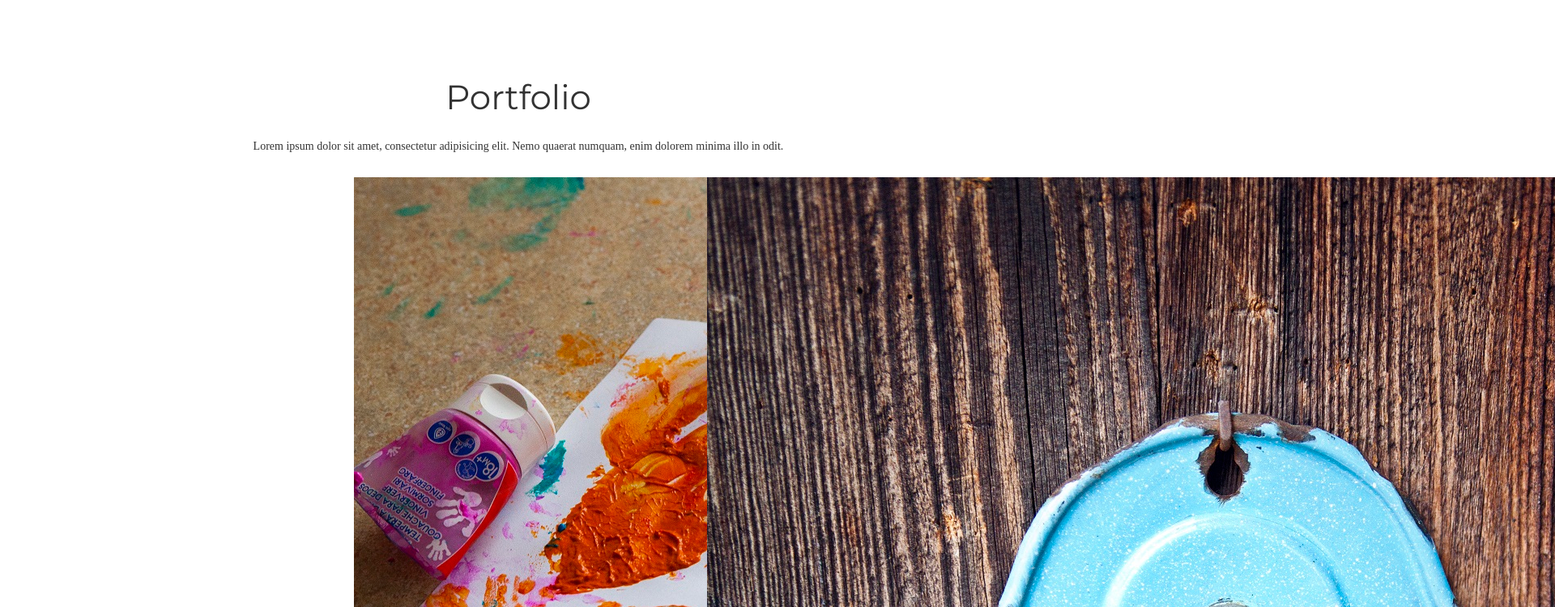
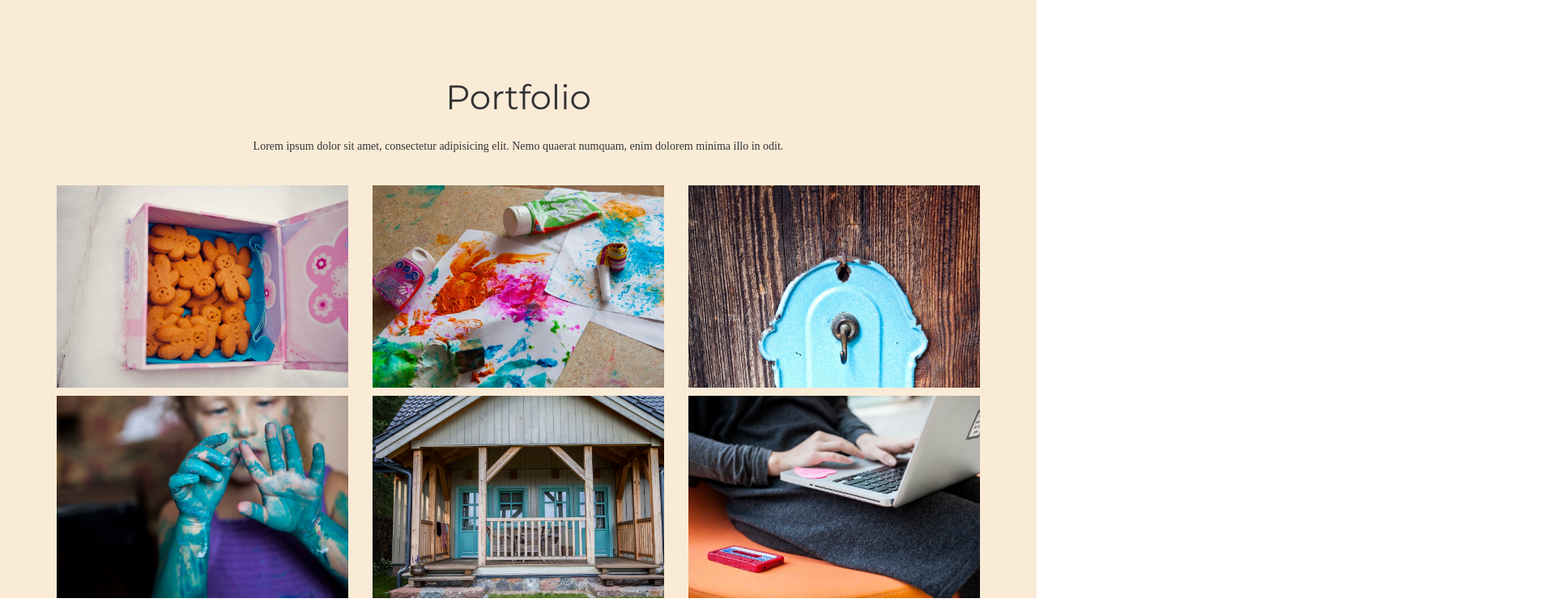
Before and after one commit to MrBlaBlak/project_bootstrap, a plain HTML site: page index.html in a window 1280 px wide. Shown: the part 1170-1920 px from the top of the page at 81% size, 1920 px wide, since content can reach past the window. Drawn offline with nearby package versions, Linux system fonts and the light colour scheme; a web font is replaced by a local one.

Commit message:
zgubiłem_się

```diff
--- a/css/style.css
+++ b/css/style.css
@@ -92,9 +92,60 @@ h3{
 
 }
 #portfolio{
-    text-align: center;
+    margin:0;
     padding-top: 80px;
+    background-color: antiquewhite;
 }
-img{
+figure#obraz1{
+    height: 250px;
+    background-image: url(../img/portfolio/box_of_cookies.jpg);
+    background-size: cover;
+   margin-top: 10px;
+
 
 }
+figure#obraz2{
+    background-image: url(../img/portfolio/chaotic_paint.jpg);
+    background-size: cover;
+    height: 250px;
+    margin-top: 10px;
+
+}
+figure#obraz3{
+    background-image: url(../img/portfolio/chestnut_on_bracket.jpg);
+    background-size: cover;
+    height: 250px;
+     margin-top: 10px;
+}
+figure#obraz4{
+    background-image: url(../img/portfolio/child_with_blue_paint.jpg);
+    background-size: cover;
+    height: 250px;
+     margin-top: 10px;
+}
+figure#obraz5{
+    background-image: url(../img/portfolio/house_with_blue_doors.jpg);
+    background-size: cover;
+    height: 250px;
+      margin-top: 10px;
+}
+figure#obraz6{
+    background-image: url(../img/portfolio/typing_on_laptop.jpg);
+    background-size: cover;
+    height: 250px;
+     margin-top: 10px;
+}
+figcaption{
+     height: 250px;
+    padding-top: 10%;
+    padding-left: 20%;
+    padding-right: 20%;
+    padding-bottom: 10%;
+    background-color: rgba(41, 61, 79, 0.8);
+    opacity: 0;
+    transition: all 0.3s ease-in-out;
+}
+figcaption:hover {
+    opacity: 1;
+    color: aliceblue;
+}
--- a/index.html
+++ b/index.html
@@ -78,27 +78,45 @@
         </div>
     </section>
     <section id="portfolio">
+       <div class="container text-center">
         <div class="row">
             <h2 id="prace">Portfolio</h2>
             <h3>Lorem ipsum dolor sit amet, consectetur adipisicing elit. Nemo quaerat numquam, enim dolorem minima illo in odit. </h3>
         </div>
         <div class="row">
+
+
             <div class="col-sm-4">
                 <figure id="obraz1">
-                   <figcaption></figcaption>
-               </figure>
-               <figure id="obraz2">
-                   <figcaption></figcaption>
-               </figure >
-               <figure id="obraz3">
-                   <figcaption></figcaption>
+                    <figcaption >Lorem ipsum dolor sit amet, consectetur adipisicing elit. Eveniet mollitia, quis facilis rem qui dolor esse nobis aspernatur, eaque doloremque impedit ad nihil enim veniam, quas deserunt accusamus repellendus, modi.</figcaption>
                 </figure>
             </div>
             <div class="col-sm-4">
-               <img src="img/portfolio/chaotic_paint.jpg" alt="">
+                <figure id="obraz2">
+                    <figcaption>Lorem ipsum dolor sit amet, consectetur adipisicing elit. Eveniet mollitia, quis facilis rem qui dolor esse nobis aspernatur, eaque doloremque impedit ad nihil enim veniam, quas deserunt accusamus repellendus, modi.</figcaption>
+                </figure>
             </div>
             <div class="col-sm-4">
-               <img src="img/portfolio/chestnut_on_bracket.jpg" alt="">
+                <figure id="obraz3">
+                    <figcaption>Lorem ipsum dolor sit amet, consectetur adipisicing elit. Eveniet mollitia, quis facilis rem qui dolor esse nobis aspernatur, eaque doloremque impedit ad nihil enim veniam, quas deserunt accusamus repellendus, modi.</figcaption>
+                </figure>
+            </div>
+           <div class="col-sm-4">
+                <figure id="obraz4">
+                    <figcaption >Lorem ipsum dolor sit amet, consectetur adipisicing elit. Eveniet mollitia, quis facilis rem qui dolor esse nobis aspernatur, eaque doloremque impedit ad nihil enim veniam, quas deserunt accusamus repellendus, modi.</figcaption>
+                </figure>
+            </div>
+            <div class="col-sm-4">
+                <figure id="obraz5">
+                    <figcaption>Lorem ipsum dolor sit amet, consectetur adipisicing elit. Eveniet mollitia, quis facilis rem qui dolor esse nobis aspernatur, eaque doloremque impedit ad nihil enim veniam, quas deserunt accusamus repellendus, modi.</figcaption>
+                </figure>
+            </div>
+            <div class="col-sm-4">
+                <figure id="obraz6">
+                    <figcaption>Lorem ipsum dolor sit amet, consectetur adipisicing elit. Eveniet mollitia, quis facilis rem qui dolor esse nobis aspernatur, eaque doloremque impedit ad nihil enim veniam, quas deserunt accusamus repellendus, modi.</figcaption>
+                </figure>
+            </div>
+
         </div>
         </div>
 
```
Lines whose indentation alone changed are shown as unchanged.
